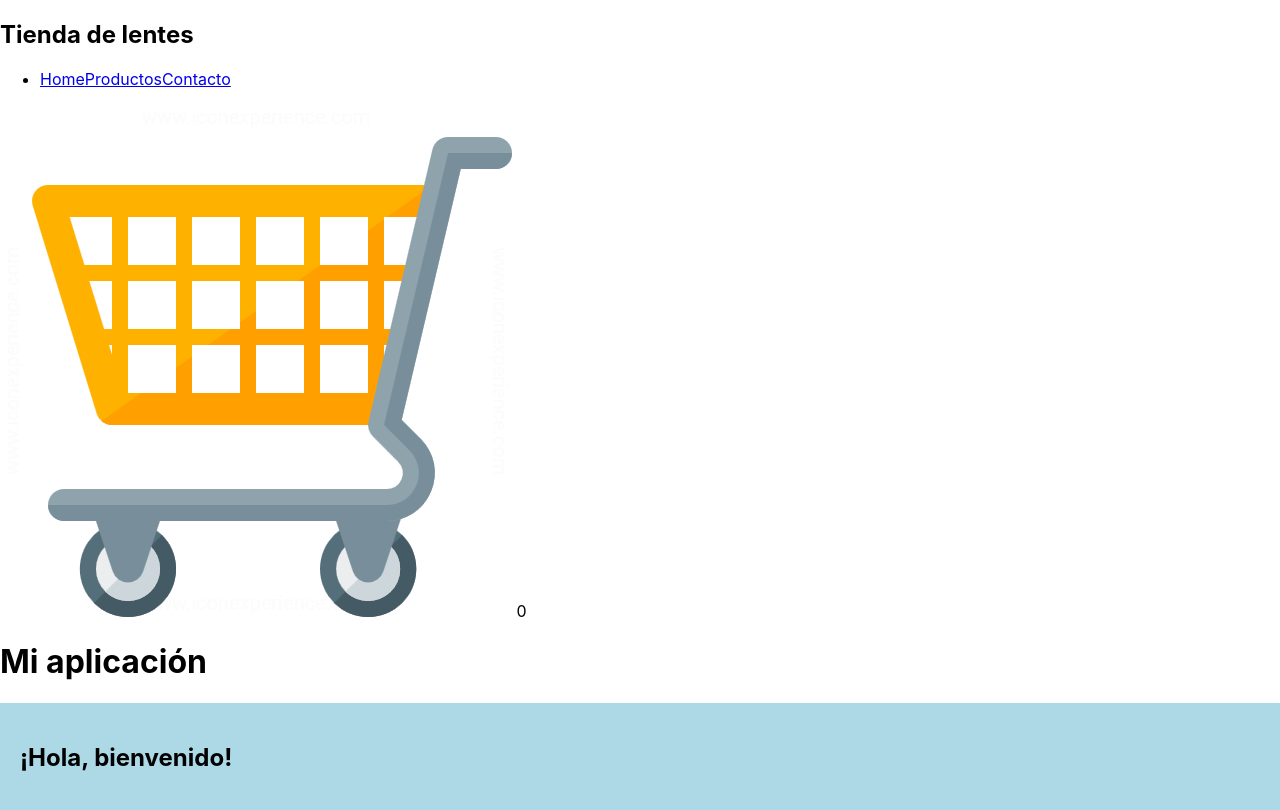
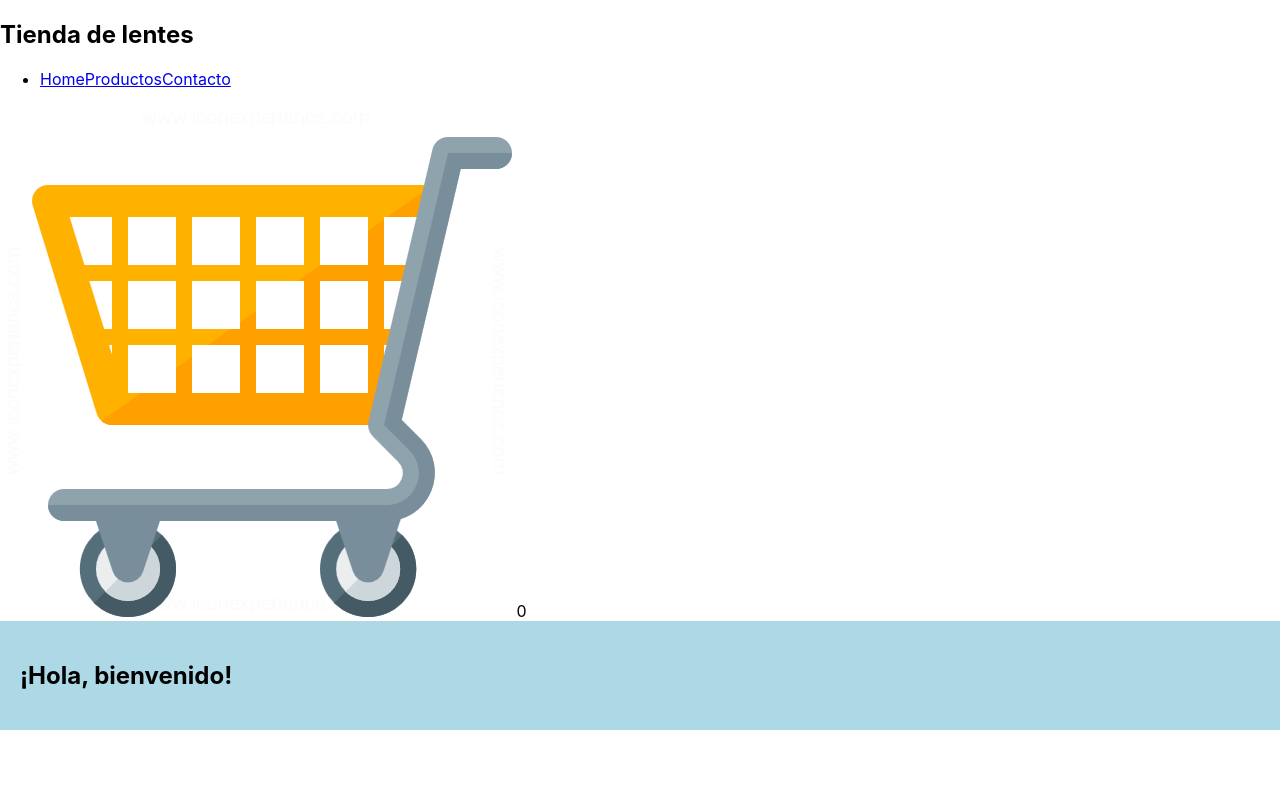
Before and after one commit to GabriellyFerreiraa/Tienda-de-Lentes, a React (Create React App) app in the folder myecomerce/: page / in a window 1280 px wide. Built offline with nearby package versions, Linux system fonts and the light colour scheme.

Commit message:
new change

```diff
--- a/myecomerce/src/App.js
+++ b/myecomerce/src/App.js
@@ -7,7 +7,6 @@ const App = () => {
     <>
     <NavBar />
     <div>
-      <h1>Mi aplicación</h1>
       <ItemListContainer greeting="¡Hola, bienvenido!" />
     </div>
     </>
```
